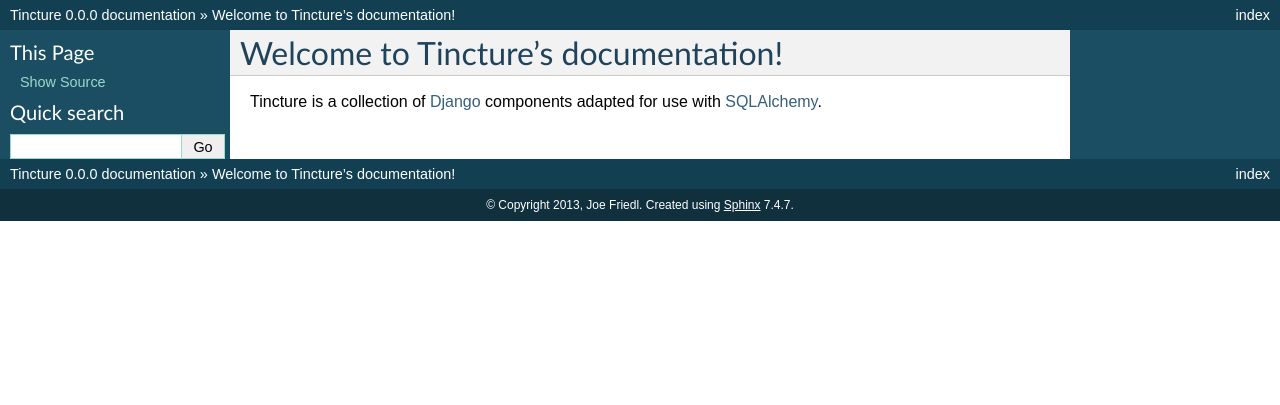
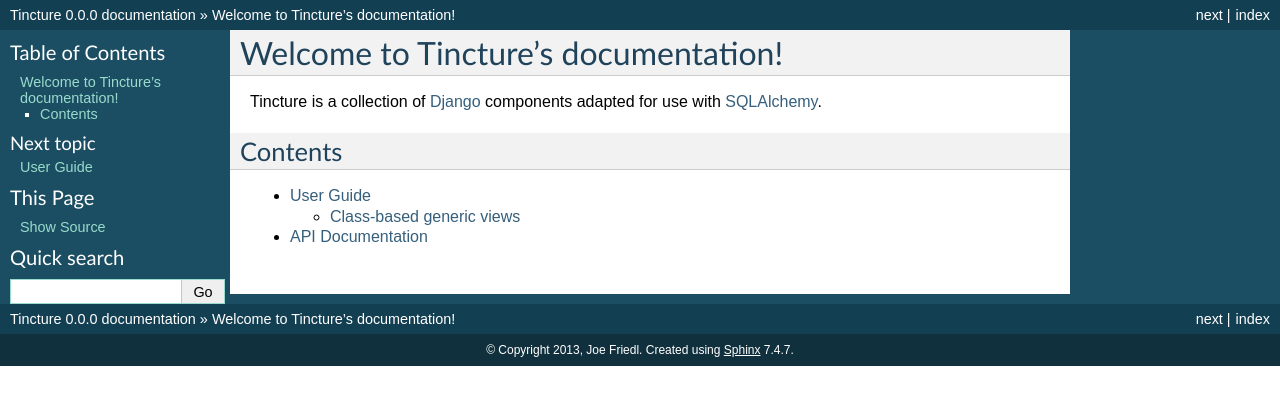
Before and after one commit to grampajoe/tincture, a Sphinx documentation site: the page built from docs/index.rst, in a window 1280 px wide. Shown: the top 405 px of the page. Built offline with Sphinx 7.4.7, drawn with Linux system fonts in a browser that asks for light colours.

Commit message:
Set up doc structure

```diff
--- a/docs/index.rst
+++ b/docs/index.rst
@@ -3,3 +3,12 @@
 
 Tincture is a collection of `Django <http://djangoproject.com>`_ components
 adapted for use with `SQLAlchemy <http://sqlalchemy.org>`_.
+
+Contents
+--------
+
+.. toctree::
+    :maxdepth: 2
+
+    topics/index
+    ref/index
--- /dev/null
+++ b/docs/ref/index.rst
@@ -0,0 +1,5 @@
+API Documentation
+=================
+
+.. toctree::
+    :maxdepth: 1
--- /dev/null
+++ b/docs/topics/index.rst
@@ -0,0 +1,7 @@
+User Guide
+==========
+
+.. toctree::
+    :maxdepth: 1
+
+    class-based-views
```
